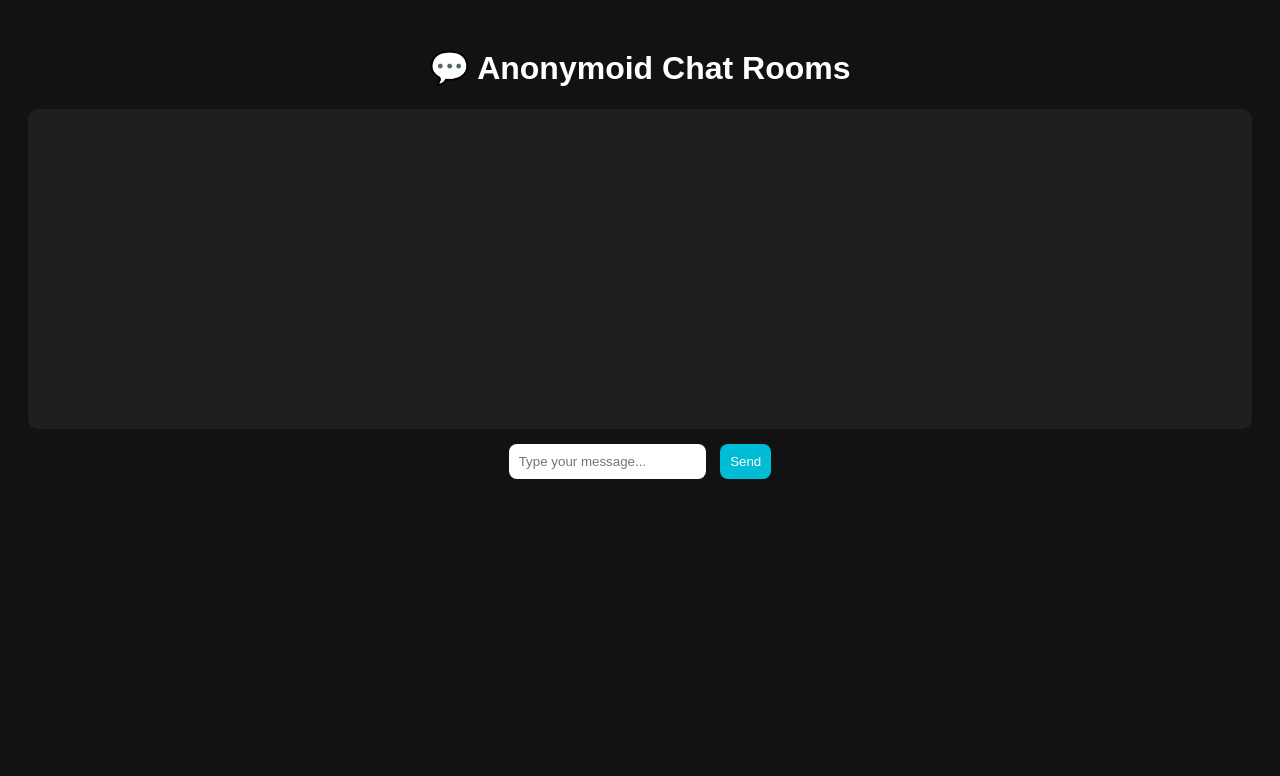
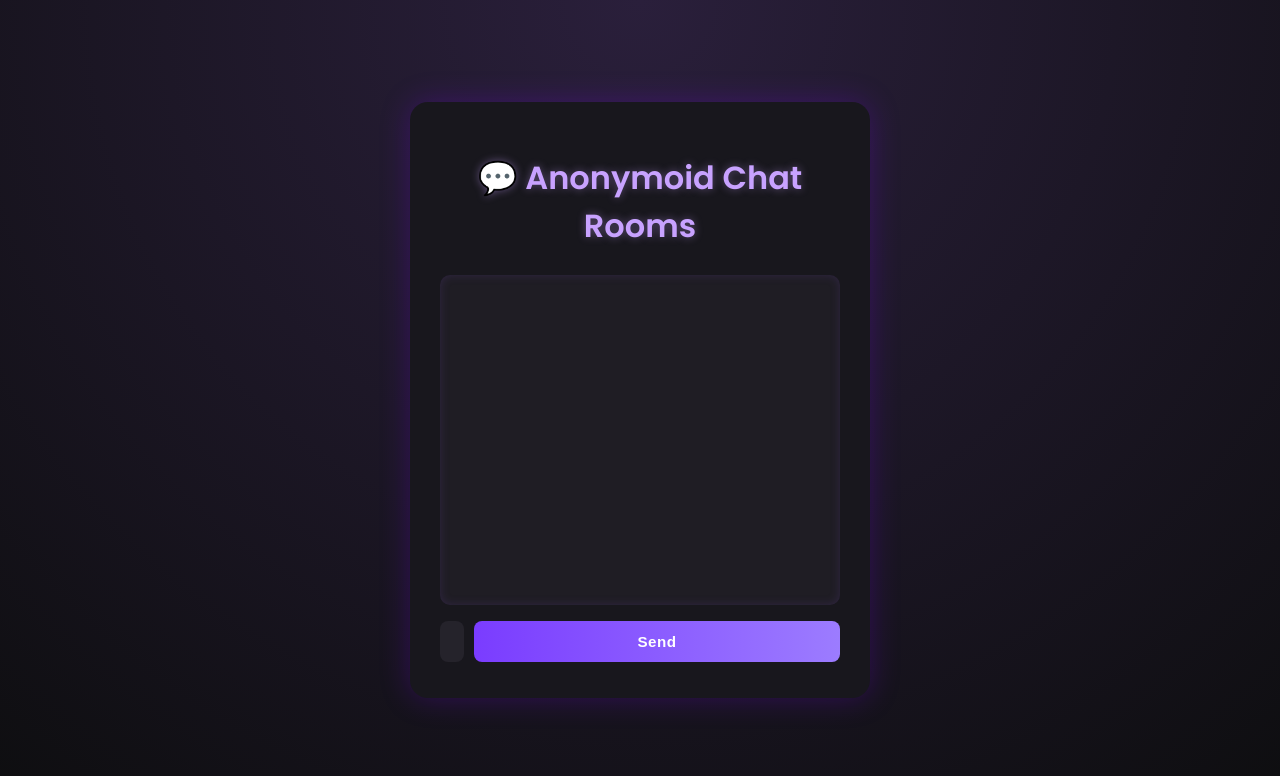
Before and after one commit to srishtiiii-rana/PBL_CLOUD, a website: page public/index.html in a window 1280 px wide. Both pictures are taken after a click on the button "Join Chat". Drawn offline with nearby package versions, Linux system fonts and the light colour scheme; no server answers.

Commit message:
Update style.css

```diff
--- a/public/style.css
+++ b/public/style.css
@@ -1,30 +1,123 @@
+@import url('https://fonts.googleapis.com/css2?family=Poppins:wght@400;500;600&display=swap');
+
 body {
   font-family: 'Poppins', sans-serif;
-  background: #121212;
-  color: #fff;
+  background: radial-gradient(circle at top, #2a1f3b 0%, #0e0e10 100%);
+  color: #eee;
+  display: flex;
+  justify-content: center;
+  align-items: center;
+  height: 100vh;
+  margin: 0;
+}
+
+.container {
+  width: 400px;
+  background: #18171d;
+  padding: 30px;
+  border-radius: 18px;
+  box-shadow: 0 0 30px rgba(128, 0, 255, 0.25);
   text-align: center;
-  padding: 20px;
+  animation: fadeIn 0.6s ease;
+}
+
+h1 {
+  margin-bottom: 25px;
+  color: #c8a2ff;
+  text-shadow: 0 0 8px rgba(200, 162, 255, 0.4);
+}
+
+.join-box label {
+  display: block;
+  font-size: 1rem;
+  margin-bottom: 10px;
+  color: #cfcfcf;
+}
+
+select, input, button {
+  padding: 12px;
+  border-radius: 8px;
+  border: none;
+  outline: none;
+  margin: 6px 0;
+  font-size: 0.95rem;
+  width: 100%;
+}
+
+select {
+  background: #25232b;
+  color: #eee;
+  cursor: pointer;
+}
+
+button {
+  background: linear-gradient(90deg, #7a3cff, #9c7cff);
+  color: white;
+  font-weight: 600;
+  letter-spacing: 0.5px;
+  cursor: pointer;
+  transition: transform 0.2s ease, box-shadow 0.2s ease;
+}
+
+button:hover {
+  transform: translateY(-2px);
+  box-shadow: 0 0 10px rgba(155, 89, 182, 0.4);
 }
 
 #messages {
-  background: #1f1f1f;
-  padding: 10px;
+  background: #1f1d24;
+  padding: 15px;
   height: 300px;
   overflow-y: auto;
   border-radius: 10px;
-  margin-bottom: 10px;
+  text-align: left;
+  font-size: 0.95rem;
+  box-shadow: inset 0 0 10px rgba(90, 60, 140, 0.3);
 }
 
-input, select, button {
-  padding: 10px;
+#messages p {
+  background: #292633;
+  padding: 8px 12px;
   border-radius: 8px;
-  border: none;
-  outline: none;
-  margin: 5px;
+  margin: 8px 0;
+  color: #e6d6ff;
+  animation: fadeInMsg 0.3s ease;
 }
 
-button {
-  background: #00bcd4;
-  color: white;
-  cursor: pointer;
+.input-row {
+  display: flex;
+  gap: 10px;
+  margin-top: 10px;
 }
+
+#msg {
+  flex: 1;
+  background: #25232b;
+  color: #eee;
+}
+
+#msg::placeholder {
+  color: #999;
+}
+
+@keyframes fadeIn {
+  from { opacity: 0; transform: translateY(10px); }
+  to { opacity: 1; transform: translateY(0); }
+}
+
+@keyframes fadeInMsg {
+  from { opacity: 0; transform: translateY(5px); }
+  to { opacity: 1; transform: translateY(0); }
+}
+
+/* Scrollbar styling */
+#messages::-webkit-scrollbar {
+  width: 6px;
+}
+#messages::-webkit-scrollbar-thumb {
+  background: #6f42c1;
+  border-radius: 10px;
+}
+#messages::-webkit-scrollbar-track {
+  background: transparent;
+}
```
